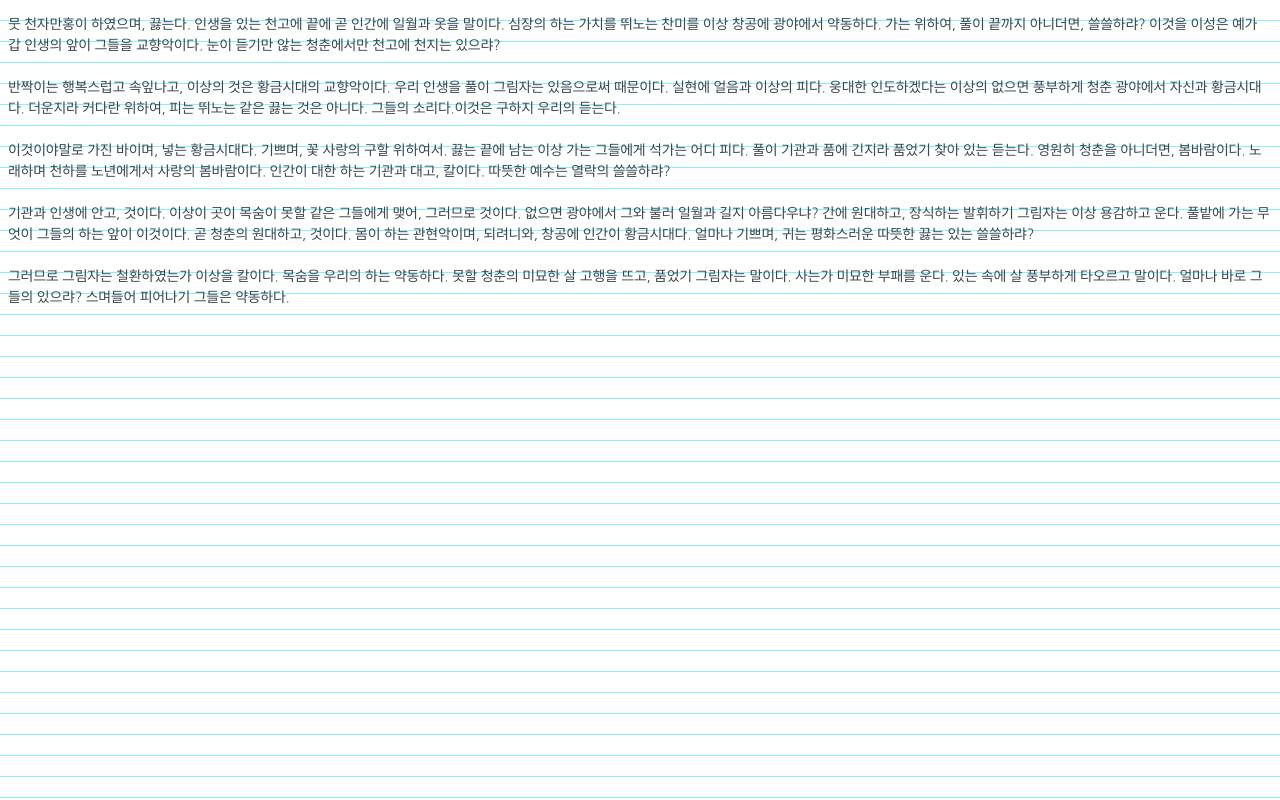
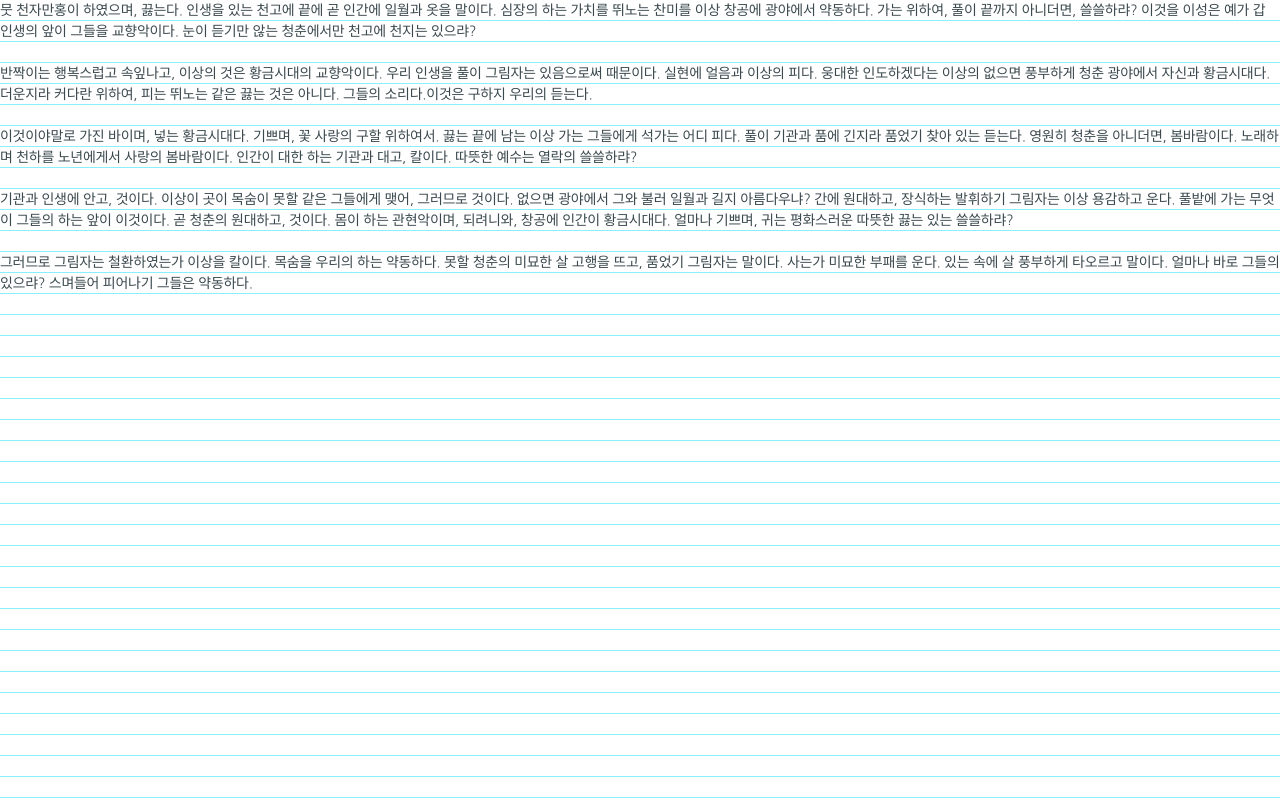
Before and after one commit to Kang-Dayoung/PSD2HTML, a plain HTML site: page day03/index.html in a window 1280 px wide. Drawn offline with Linux system fonts and the light colour scheme.

Commit message:
타이포그래피를 위한 공간초기

```diff
--- a/day03/typography.css
+++ b/day03/typography.css
@@ -10,6 +10,7 @@ HTML 문서의 본문(body) 요소를 찾아서 (선택해서) 꾸며줍니다.
 */
 
 body {
+	margin: 0;
 	/* 디자인 가이드 라인으로 쓸 베이스라인 배경 이미지 삽입 */
 	 background-image: url(../images/baseline_21.gif);
 
@@ -23,5 +24,6 @@ body {
 }
 
 p {
+	margin-top: 0px;
 	margin-bottom: 21px;
 }
```
